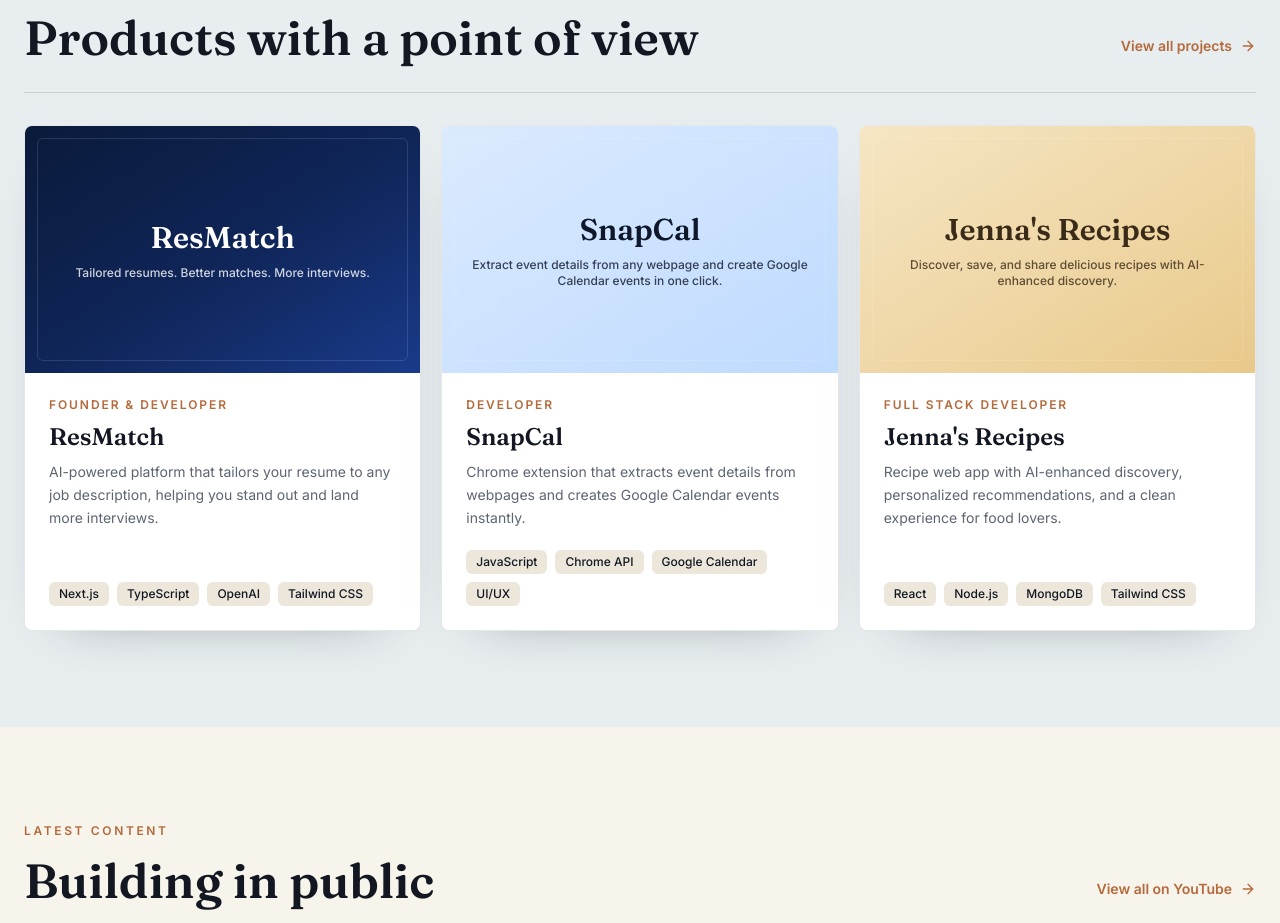
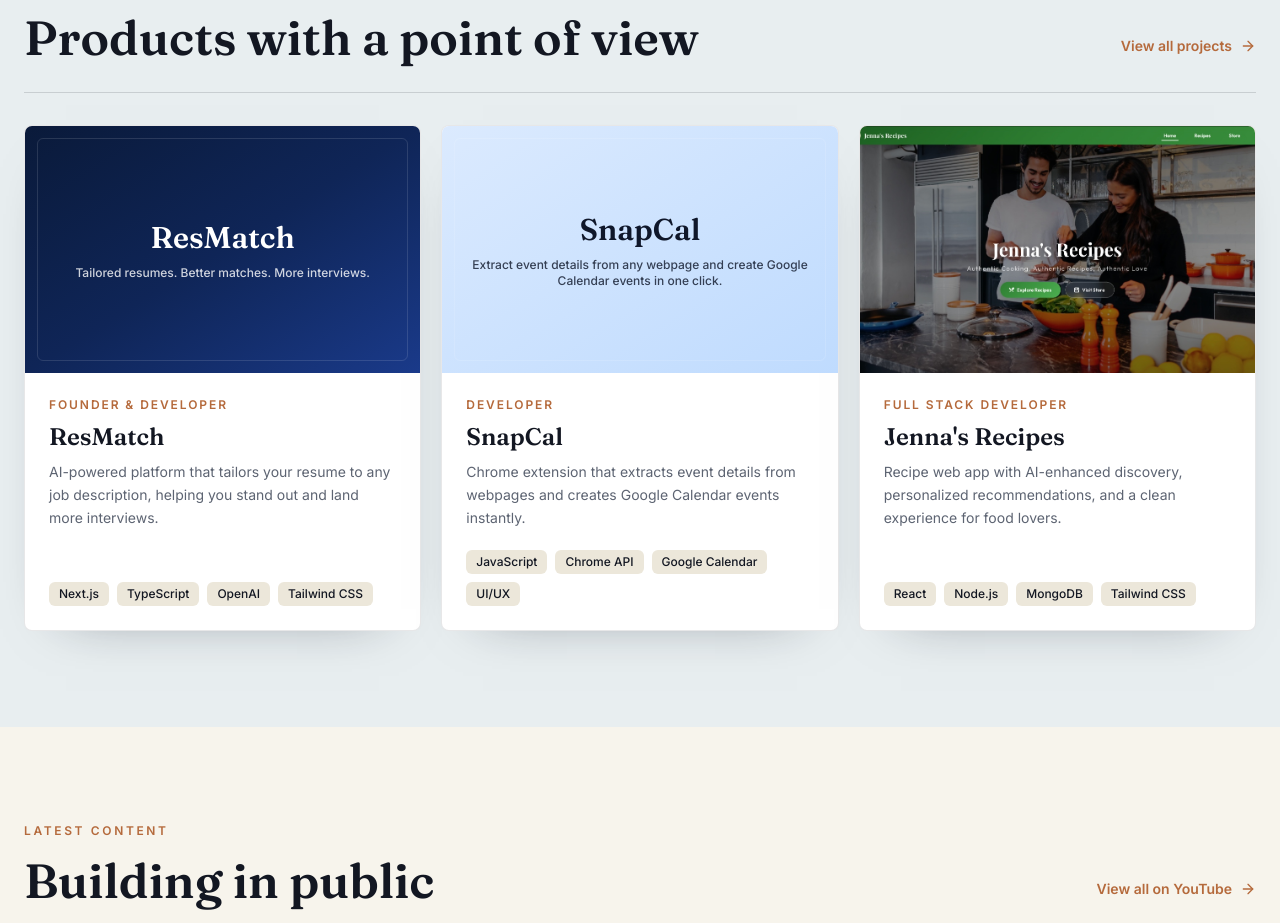
Before and after one commit to RogerMcKenzie/PersonalWebsite, a Next.js app: page / in a window 1280 px wide. Shown: the part 1780-2703 px from the top of the page. Built offline with nearby package versions, Linux system fonts and the light colour scheme; no server answers.

Commit message:
Update Jenna's Recipes project cover with screenshot

```diff
--- a/components/FeaturedProjects.tsx
+++ b/components/FeaturedProjects.tsx
@@ -1,5 +1,6 @@
 "use client";
 
+import Image from "next/image";
 import { motion, useReducedMotion } from "framer-motion";
 import { featuredProjects, type FeaturedProject } from "@/lib/data";
 import { Reveal } from "@/components/motion/Reveal";
@@ -84,6 +85,21 @@ function ProjectCard({
 }
 
 export function ProjectCover({ project }: { project: FeaturedProject }) {
+  if (project.coverImage) {
+    return (
+      <div className="relative flex aspect-[16/10] items-center justify-center overflow-hidden bg-muted">
+        <Image
+          src={project.coverImage}
+          alt={`${project.title} cover`}
+          fill
+          sizes="(min-width: 1024px) 33vw, (min-width: 768px) 50vw, 100vw"
+          className="object-cover transition-transform duration-500 group-hover:scale-[1.03]"
+        />
+        <div className="pointer-events-none absolute inset-0 rounded-md border border-foreground/10 opacity-0 transition-opacity duration-500 group-hover:opacity-100" />
+      </div>
+    );
+  }
+
   return (
     <div
       className={`relative flex aspect-[16/10] items-center justify-center overflow-hidden ${project.coverClass} ${project.coverTextClass ?? "text-white"}`}
--- a/lib/data.ts
+++ b/lib/data.ts
@@ -81,6 +81,8 @@ export interface FeaturedProject {
   coverClass: string;
   /** Optional accent color for the cover. */
   coverTextClass?: string;
+  /** Optional image URL for the cover. */
+  coverImage?: string;
 }
 
 export const featuredProjects: FeaturedProject[] = [
@@ -126,6 +128,7 @@ export const featuredProjects: FeaturedProject[] = [
     impact: "1K+ users",
     coverClass: "bg-gradient-to-br from-[#f6e6c4] to-[#e8c98a]",
     coverTextClass: "text-[#3a2a18]",
+    coverImage: "/projects/jennas-recipes.jpg",
   },
 ];
 
```
Also changed, not shown: public/projects/jennas-recipes.jpg (added).
